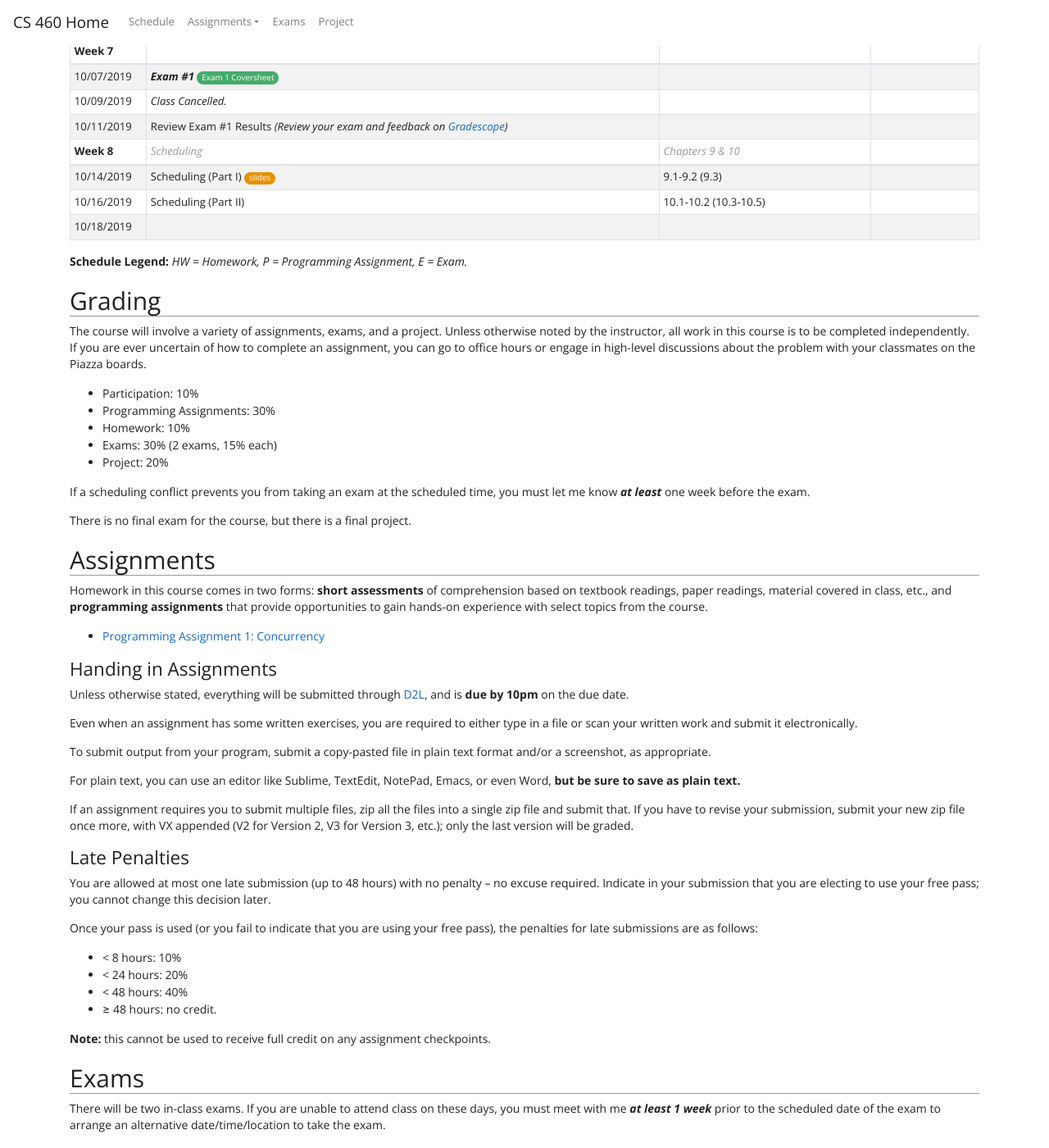
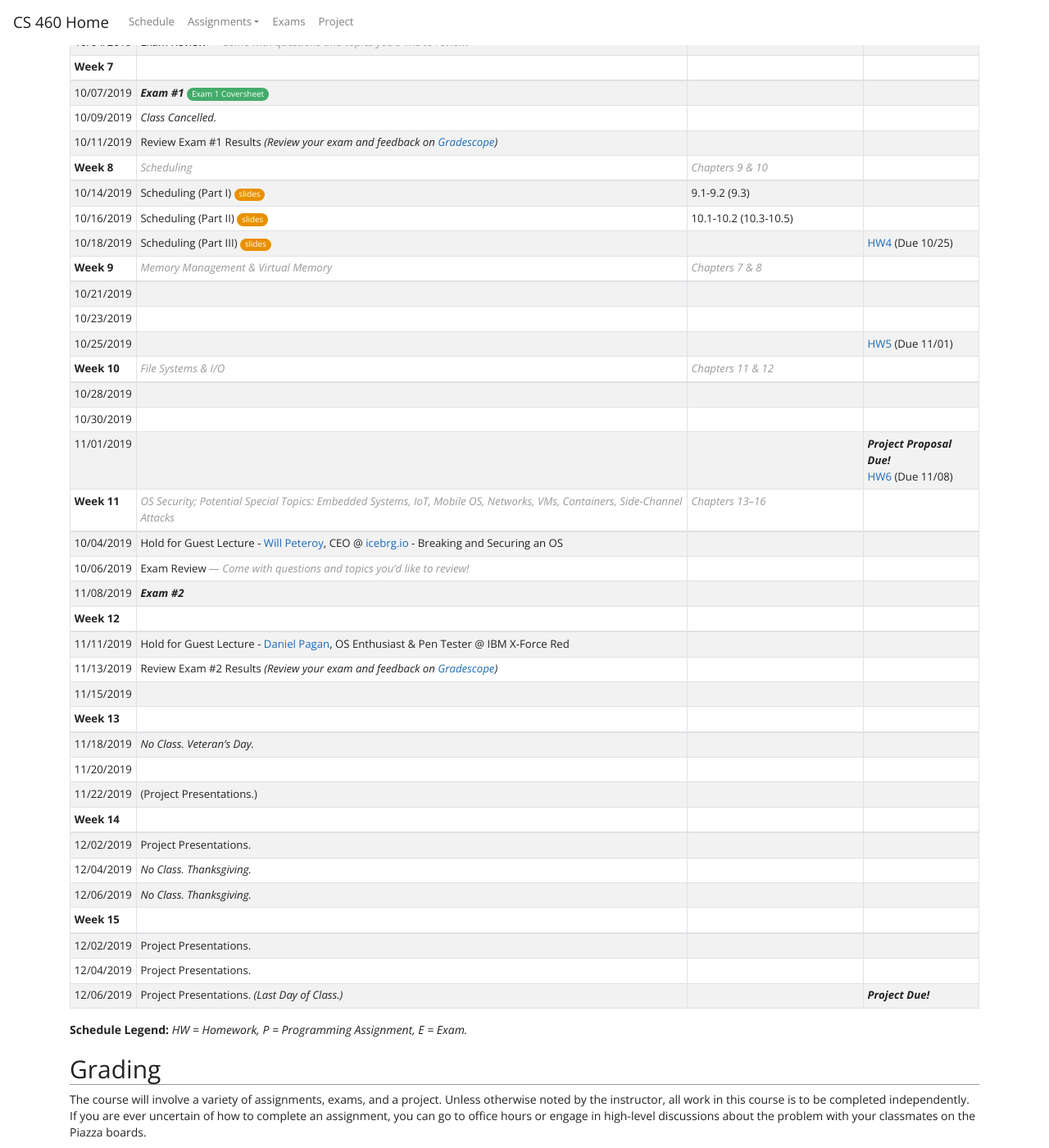
Before and after one commit to traviswpeters/cs460-2019-fall, a Jekyll site: the page built from index.md, in a window 1280 px wide and 1400 px high, scrolled down 2883 px. Shown: the whole window at 82% size. Built offline with Jekyll 4.4.1, drawn with Linux system fonts in a browser that asks for light colours; nearby versions of some CDN libraries; some of the changed text lies outside the part shown.

Commit message:
fixing up some stuff

```diff
--- a/index.md
+++ b/index.md
@@ -116,9 +116,9 @@ Other stuff from class: [Makefile]{:.code} [Vagrantfile]{:.code}
 | Date          | Topics & Lectures                                                                                                                                                                      | Reading                                      | Assignments                                  |
 | **Week 1**    | <span class="note">Introduction; Week 1 will be led by Professor Binhai Zhu.</span>                                                                                                    | <span class="note">Chapters 1 & 2</span>
 | ------------- | -------------------------------------------------------------------------------------------------------------------------------------------------------------------------------------- | -------------------------------------------- |--------------------------------------------- |
-| 08/26/2019    | Introduction & Course Overview; History of OS Development (Part I). [notes]({{site.data.settings.notes}}/cs460-bhz-1.pdf){:.notes}                                                     | Chapter 2                                    | [HW1] (Due 09/13)
+| 08/26/2019    | Introduction & Course Overview; History of OS Development (Part I). [slides][slides00-bhz-1]{:.slides}                                                                                 | Chapter 2                                    | [HW1] (Due 09/13)
 | 08/28/2019    | *Class Cancelled.*                                                                                                                                                                     |                                              |
-| 08/30/2019    | History of OS Development (Part II); <br/>Early Memory Management: static and dynamic partition, memory deallocation. [notes]({{site.data.settings.notes}}/cs460-bhz-2.pdf){:.notes}   | 7.1-7.2                                      |
+| 08/30/2019    | History of OS Development (Part II); <br/>Early Memory Management: static and dynamic partition, memory deallocation. [slides][slides00-bhz-2]{:.slides}                               | 7.1-7.2                                      |
 | **Week 2**    | <span class="note">Review and High-Level OS Concepts</span>                                                                                                                            | <span class="note"></span>
 | ------------- | -------------------------------------------------------------------------------------------------------------------------------------------------------------------------------------- | -------------------------------------------- |--------------------------------------------- |
 | 09/02/2019    | *No Class. Labor Day.*                                                                                                                                                                 |                                              |
@@ -141,63 +141,57 @@ Other stuff from class: [Makefile]{:.code} [Vagrantfile]{:.code}
 | 09/27/2019    | Concurrency: Mutual Exclusion & Synchronization (Part III) [slides][slides10]{:.slides}                                                                                                |                                              | [PA1] (Due 10/16)
 | **Week 6**    |
 | ------------- | -------------------------------------------------------------------------------------------------------------------------------------------------------------------------------------- | -------------------------------------------- |--------------------------------------------- |
-| 09/30/2019    | Finish Concurrency: Mutual Exclusion & Synchronization (Part IV) [slides][slides11]{:.slides}                                                                                          | 6.1-6.6 (6.7-6.8)                            | {% comment %}[HW3] (Due 10/18){% endcomment %}
+| 09/30/2019    | Finish Concurrency: Mutual Exclusion & Synchronization (Part IV) [slides][slides11]{:.slides}                                                                                          | 6.1-6.6 (6.7-6.8)                            | [HW3] (Due 10/18)
 | 10/02/2019    | Concurrency: Deadlock & Starvation (Part V) [slides][slides12]{:.slides}                                                                                                               | [(Extra) Synchronization + Deadlock]         |
 | 10/04/2019    | Exam Review <span class="note">--- Come with questions and topics you'd like to review!</span>                                                                                         |                                              |
 | **Week 7**    |                                                                                                                                                                                        |
 | ------------- | -------------------------------------------------------------------------------------------------------------------------------------------------------------------------------------- | -------------------------------------------- |--------------------------------------------- |
 | 10/07/2019    | ***Exam #1*** [Exam 1 Coversheet][exam1coversheet]{:.exam}                                                                                                                             |                                              |
 | 10/09/2019    | *Class Cancelled.*                                                                                                                                                                     |                                              |
-| 10/11/2019    | Review Exam #1 Results *(Review your exam and feedback on [Gradescope])*                                                                                                                                                              |                                              |
+| 10/11/2019    | Review Exam #1 Results *(Review your exam and feedback on [Gradescope])*                                                                                                                                                              |
 | **Week 8**    | <span class="note">Scheduling</span>                                                                                                                                                   | <span class="note">Chapters 9 & 10</span>
 | ------------- | -------------------------------------------------------------------------------------------------------------------------------------------------------------------------------------- | -------------------------------------------- |--------------------------------------------- |
 | 10/14/2019    | Scheduling (Part I) [slides][slides13]{:.slides}                                                                                                                                       | 9.1-9.2 (9.3)                                |
-| 10/16/2019    | Scheduling (Part II)                                                                                                                                                                   | 10.1-10.2 (10.3-10.5)                        |
-| 10/18/2019    |                                                                                                                                                                                        |                                              |
-
-{% comment %}
+| 10/16/2019    | Scheduling (Part II) [slides][slides14]{:.slides}                                                                                                                                      | 10.1-10.2 (10.3-10.5)                        |
+| 10/18/2019    | Scheduling (Part III) [slides][slides15]{:.slides}                                                                                                                                     |                                              | [HW4] (Due 10/25)
 | **Week 9**    |  <span class="note">Memory Management & Virtual Memory</span>                                                                                                                          | <span class="note">Chapters 7 & 8</span>
 | ------------- | -------------------------------------------------------------------------------------------------------------------------------------------------------------------------------------- | -------------------------------------------- |--------------------------------------------- |
-| 10/21/2019    |                                                                                                                                                                                        |                                              | {% comment %}[HW4] (Due 10/25){% endcomment %}
+| 10/21/2019    |                                                                                                                                                                                        |                                              |
 | 10/23/2019    |                                                                                                                                                                                        |                                              |
-| 10/25/2019    |                                                                                                                                                                                        |                                              |
-| **Week 9**    | <span class="note">File Systems & I/O</span>                                                                                                                                           | <span class="note">Chapters 11 & 12</span>
+| 10/25/2019    |                                                                                                                                                                                        |                                              | [HW5] (Due 11/01)
+| **Week 10**    | <span class="note">File Systems & I/O</span>                                                                                                                                           | <span class="note">Chapters 11 & 12</span>
 | ------------- | -------------------------------------------------------------------------------------------------------------------------------------------------------------------------------------- | -------------------------------------------- |--------------------------------------------- |
-| 10/21/2019    | {% comment %}OS Security Overview{% endcomment %}                                                                                                                                      |                                              |
-| 10/23/2019    |                                                                                                                                                                                        |                                              |
-| 10/25/2019    |                                                                                                                                                                                        |                                              |
-| **Week 10**   | <span class="note">OS Security; Potential Special Topics: Embedded Systems, IoT, Mobile OS, Networks, VMs, Containers, Side-Channel Attacks</span>                                     | <span class="note">Chapters 13--16</span>
+| 10/28/2019    | {% comment %}OS Security Overview{% endcomment %}                                                                                                                                      |                                              |
+| 10/30/2019    |                                                                                                                                                                                        |                                              |
+| 11/01/2019    |                                                                                                                                                                                        |                                              | ***Project Proposal Due!*** <br/> [HW6] (Due 11/08)
+| **Week 11**   | <span class="note">OS Security; Potential Special Topics: Embedded Systems, IoT, Mobile OS, Networks, VMs, Containers, Side-Channel Attacks</span>                                     | <span class="note">Chapters 13--16</span>
 | ------------- | -------------------------------------------------------------------------------------------------------------------------------------------------------------------------------------- | -------------------------------------------- |--------------------------------------------- |
-| 10/28/2019    | {% comment %}OS Security Overview{% endcomment %}                                                                                                                                      |                                              | {% comment %}[HW5] (Due 11/08){% endcomment %}
-| 10/30/2019    | {% comment %}Access Control{% endcomment %}                                                                                                                                            |                                              |
-| 11/01/2019    |                                                                                                                                                                                        |                                              | {% comment %}[PT6]{% endcomment %}
-| **Week 11**   | <span class="note"></span>
-| ------------- | -------------------------------------------------------------------------------------------------------------------------------------------------------------------------------------- | -------------------------------------------- |--------------------------------------------- |
-| 11/04/2019    | Hold for Guest Lecture - [Will Peteroy](https://www.linkedin.com/in/wpete/), CEO @ [icebrg.io](https://www.icebrg.io) - Breaking and Securing an OS                                    |                                              |
-| 11/06/2019    | Exam Review <span class="note">--- Come with questions and topics you'd like to review!</span>                                                                                         |                                              |
+| 10/04/2019    | Hold for Guest Lecture - [Will Peteroy](https://www.linkedin.com/in/wpete/), CEO @ [icebrg.io](https://www.icebrg.io) - Breaking and Securing an OS                                    |                                              |
+| 10/06/2019    | Exam Review <span class="note">--- Come with questions and topics you'd like to review!</span>                                                                                         |                                              |
 | 11/08/2019    | {% comment %}Exam Review{% endcomment %}***Exam #2***                                                                                                                                  |                                              |
 | **Week 12**   | <span class="note"></span>
 | ------------- | -------------------------------------------------------------------------------------------------------------------------------------------------------------------------------------- | -------------------------------------------- |--------------------------------------------- |
-| 11/11/2019    | *No Class. Veteran's Day.*                                                                                                                                                             |                                              |
-| 11/13/2019    |                                                                                                                                                                                        |                                              |
-| 11/15/2019    |                                                                                                                                                                                        |                                              |
+| 11/11/2019    | Hold for Guest Lecture - [Daniel Pagan](https://www.linkedin.com/in/daniel-pagan-0227b8126), OS Enthusiast & Pen Tester @ IBM X-Force Red                                              |                                              |
+| 11/13/2019    | Review Exam #2 Results *(Review your exam and feedback on [Gradescope])*                                                                                                               |                                              |
+| 11/15/2019    |
 | **Week 13**   | <span class="note"></span>
 | ------------- | -------------------------------------------------------------------------------------------------------------------------------------------------------------------------------------- | -------------------------------------------- |--------------------------------------------- |
-| 11/18/2019    | Project Presentations.                                                                                                                                                                 |                                              |
-| 11/20/2019    | Project Presentations.                                                                                                                                                                 |                                              |
-| 11/22/2019    | Project Presentations.                                                                                                                                                                 |                                              |
+| 11/18/2019    | *No Class. Veteran's Day.*                                                                                                                                                             |                                              |
+| 11/20/2019    |                                                                                                                                                                                        |                                              |
+| 11/22/2019    | (Project Presentations.)                                                                                                                                                               |                                              |
 | **Week 14**   | <span class="note"></span>
 | ------------- | -------------------------------------------------------------------------------------------------------------------------------------------------------------------------------------- | -------------------------------------------- |--------------------------------------------- |
-| 11/25/2019    | Project Presentations.                                                                                                                                                                 |                                              |
-| 11/27/2019    | *No Class. Thanksgiving.*                                                                                                                                                              |                                              |
-| 11/29/2019    | *No Class. Thanksgiving.*                                                                                                                                                              |                                              |
+| 12/02/2019    | Project Presentations.                                                                                                                                                                 |                                              |
+| 12/04/2019    | *No Class. Thanksgiving.*                                                                                                                                                              |                                              |
+| 12/06/2019    | *No Class. Thanksgiving.*                                                                                                                                                              |                                              |
 | **Week 15**   | <span class="note"></span>
 | ------------- | -------------------------------------------------------------------------------------------------------------------------------------------------------------------------------------- | -------------------------------------------- |--------------------------------------------- |
 | 12/02/2019    | Project Presentations.                                                                                                                                                                 |                                              |
 | 12/04/2019    | Project Presentations.                                                                                                                                                                 |                                              |
-| 12/06/2019    | Project Presentations. *(Last Day of Class.)*                                                                                                                                          |                                              |
+| 12/06/2019    | Project Presentations. *(Last Day of Class.)*                                                                                                                                          |                                              | ***Project Due!***
 | ------------- | -------------------------------------------------------------------------------------------------------------------------------------------------------------------------------------- | -------------------------------------------- |--------------------------------------------- |
-{% endcomment %}
+
+{% comment %}OS Security Overview; Access Control{% endcomment %}
 
 
 **Schedule Legend:** *HW = Homework, P = Programming Assignment, E = Exam.*
@@ -218,6 +212,8 @@ Other stuff from class: [Makefile]{:.code} [Vagrantfile]{:.code}
 [Vagrantfile]: {{site.data.settings.code}}/Vagrantfile
 
 <!-- slides -->
+[slides00-bhz-1]: {{site.data.settings.slides}}/cs460-00-bhz-1.pdf
+[slides00-bhz-2]: {{site.data.settings.slides}}/cs460-00-bhz-2.pdf
 [slides01]: {{site.data.settings.slides}}/cs460-01.pdf
 [slides02]: {{site.data.settings.slides}}/cs460-02.pdf
 [slides03]: {{site.data.settings.slides}}/cs460-03.pdf
@@ -232,8 +228,8 @@ Other stuff from class: [Makefile]{:.code} [Vagrantfile]{:.code}
 [slides12]: {{site.data.settings.slides}}/cs460-12-concurrency.pdf
 [slides13]: {{site.data.settings.slides}}/cs460-13-scheduling.pdf
 [slides14]: {{site.data.settings.slides}}/cs460-14-scheduling.pdf
+[slides15]: {{site.data.settings.slides}}/cs460-15-scheduling.pdf
 
-[slides15]: {{site.data.settings.slides}}/cs460-15.pdf
 [slides16]: {{site.data.settings.slides}}/cs460-16.pdf
 [slides17]: {{site.data.settings.slides}}/cs460-17.pdf
 [slides18]: {{site.data.settings.slides}}/cs460-18.pdf
@@ -256,6 +252,7 @@ Other stuff from class: [Makefile]{:.code} [Vagrantfile]{:.code}
 [HW3]: {{site.data.settings.d2l}}
 [HW4]: {{site.data.settings.d2l}}
 [HW5]: {{site.data.settings.d2l}}
+[HW6]: {{site.data.settings.d2l}}
 
 <!-- programming assignments (not posted w/ solutions) -->
 [PA1]: a1
@@ -309,7 +307,10 @@ only the last version will be graded.
 #### Late Penalties
 
 You are allowed at most one late submission (up to 48 hours) with no penalty &ndash; no excuse required.
-Indicate in your submission that you are electing to use your free pass; you cannot change this decision later.
+
+***To use your free late pass, indicate in your submission that you are electing to use your free pass (e.g., in a comment on your submission in D2L).***
+
+***Note that you cannot change this decision later.***
 
 Once your pass is used (or you fail to indicate that you are using your free pass), the penalties for late submissions are as follows:
 
```
Also changed, not shown: other parts of index.md (+1 -0 lines), a1.md (+1 -1 lines), project.md (+9 -7 lines), 10 other files.
